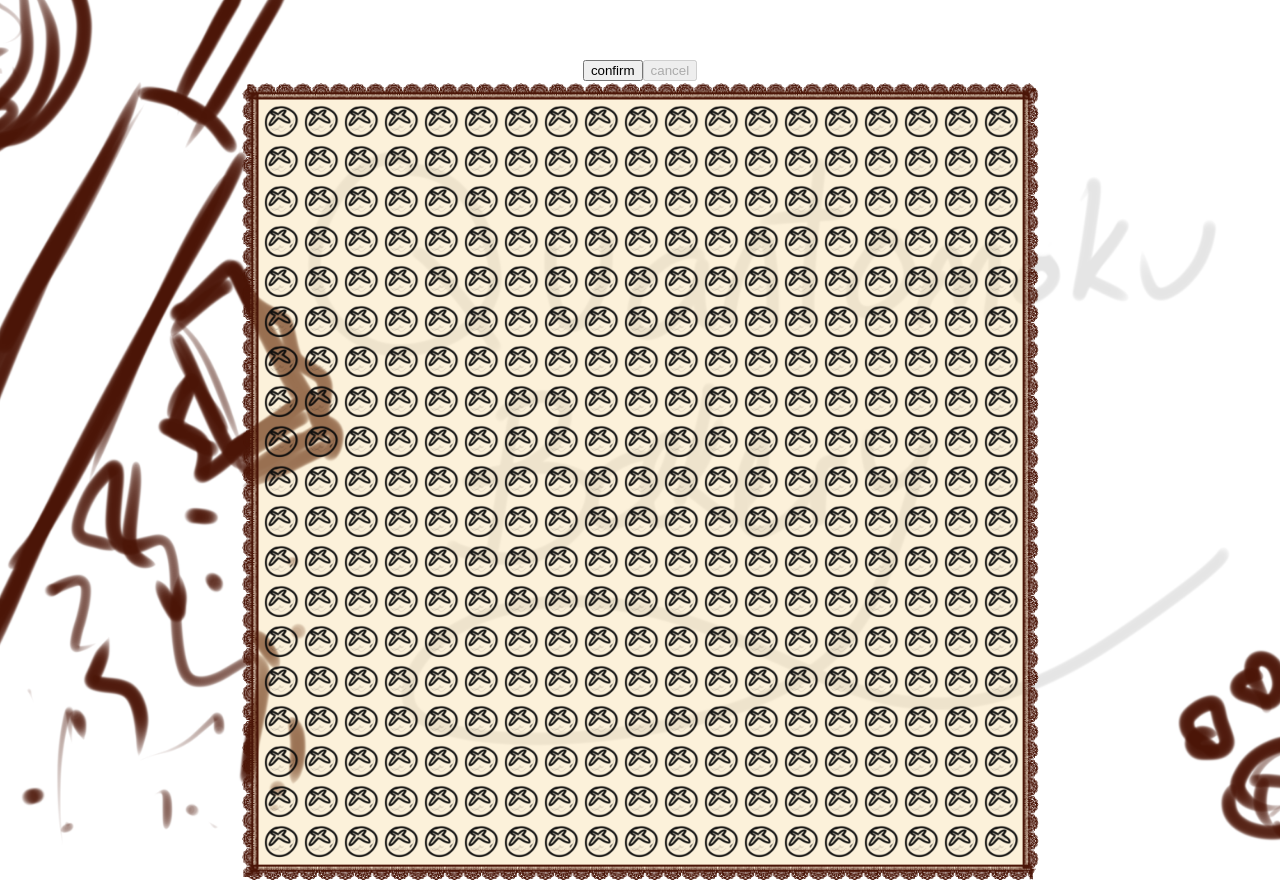
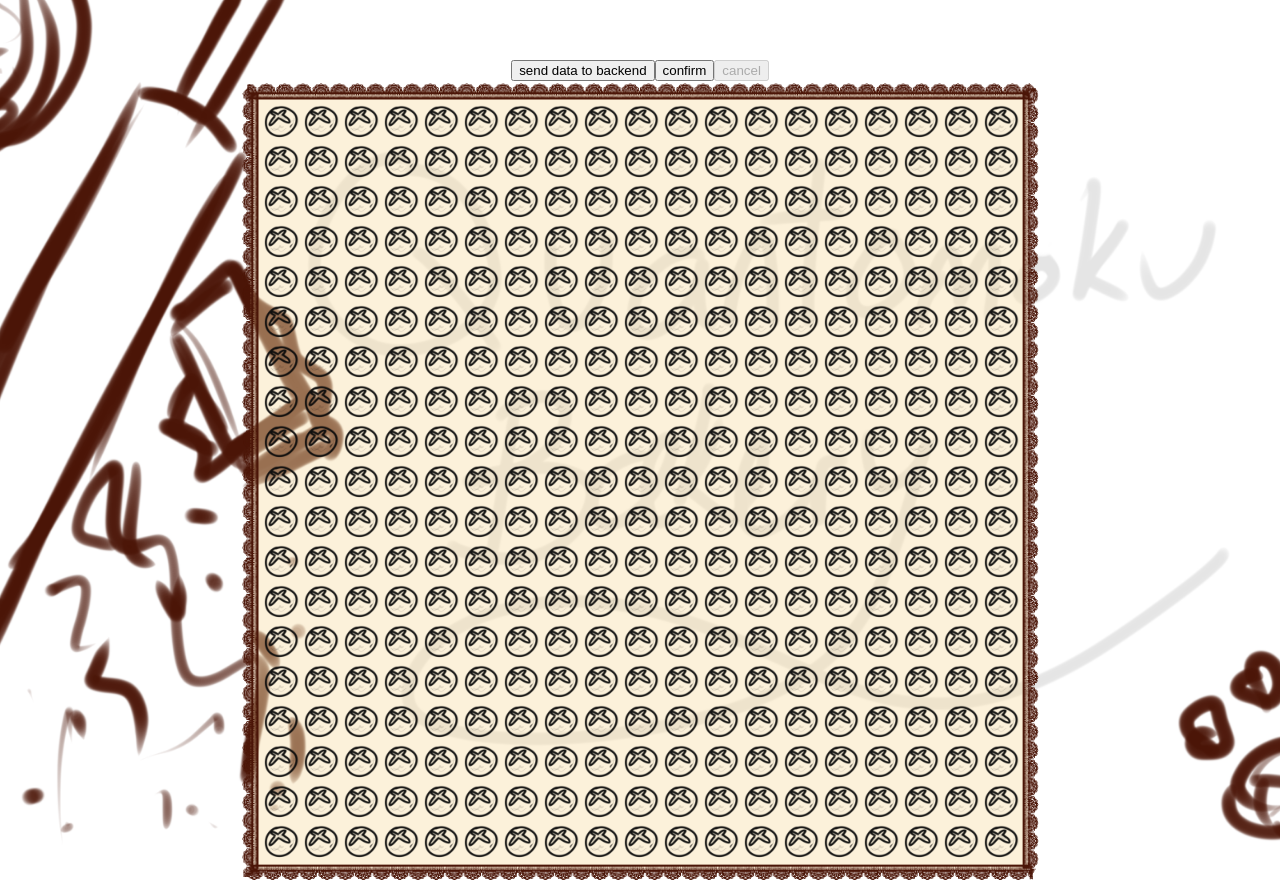
Before and after one commit to IvanIsCoding/Quantomoku, a Vue app in the folder client/: page / in a window 1280 px wide. Built offline with nearby package versions, Linux system fonts and the light colour scheme.

Commit message:
Merge frontent basics with socket.io basics

```diff
--- a/client/src/App.vue
+++ b/client/src/App.vue
@@ -1,5 +1,6 @@
 <template>
   <div id="app">
+    <button @click="sendDataToBackend">send data to backend</button>
     <button @click="confirm">confirm</button>
     <button @click="cancel" :disabled="this.playedCells.length == 0">cancel</button>
     <Board @cellClicked="cellClicked" />
```
